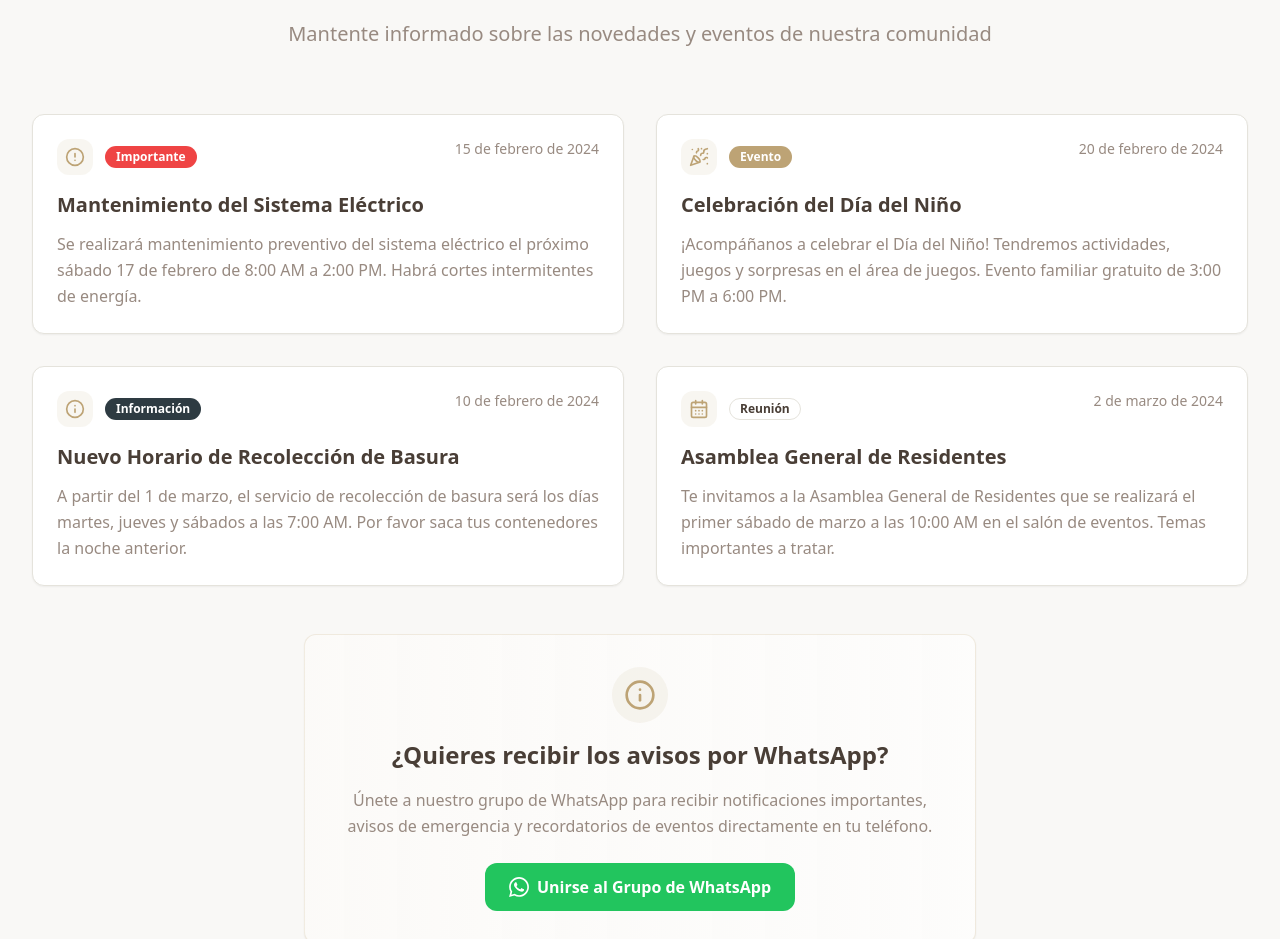
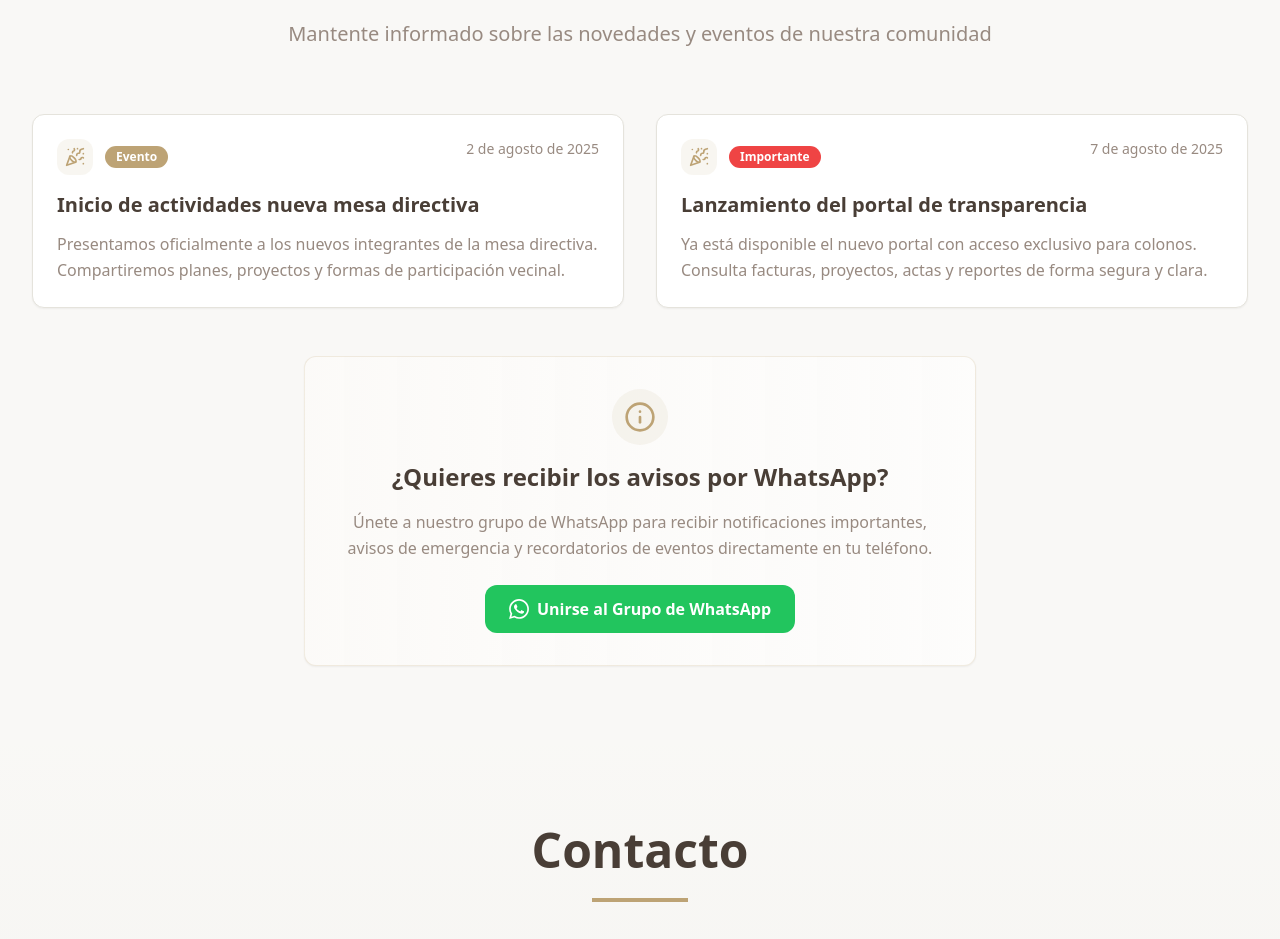
Before and after one commit to AdrianLonaFragoso/mision-antigua-portal, a React (Vite) app: page / in a window 1280 px wide. Shown: the part 5080-6019 px from the top of the page. Built offline with nearby package versions, Linux system fonts and the light colour scheme; the HTML template or start-up script is replaced by a standard one.

Commit message:
feat:avisos

```diff
--- a/src/components/AnnouncementsSection.tsx
+++ b/src/components/AnnouncementsSection.tsx
@@ -1,45 +1,46 @@
 import { Card, CardContent } from "@/components/ui/card";
 import { Badge } from "@/components/ui/badge";
-import { CalendarDays, AlertCircle, Info, PartyPopper } from "lucide-react";
+import { Info, PartyPopper } from "lucide-react";
 
 const AnnouncementsSection = () => {
   const announcements = [
     {
       id: 1,
-      type: "important",
-      title: "Mantenimiento del Sistema Eléctrico",
-      date: "2024-02-15",
+      type: "event",
+      title: "Inicio de actividades nueva mesa directiva",
+      date: "2025-08-02",
       content:
-        "Se realizará mantenimiento preventivo del sistema eléctrico el próximo sábado 17 de febrero de 8:00 AM a 2:00 PM. Habrá cortes intermitentes de energía.",
-      icon: AlertCircle,
+        "Presentamos oficialmente a los nuevos integrantes de la mesa directiva. Compartiremos planes, proyectos y formas de participación vecinal.",
+      icon: PartyPopper,
     },
     {
       id: 2,
-      type: "event",
-      title: "Celebración del Día del Niño",
-      date: "2024-02-20",
+      type: "important",
+      title: "Lanzamiento del portal de transparencia",
+      date: "2025-08-07",
       content:
-        "¡Acompáñanos a celebrar el Día del Niño! Tendremos actividades, juegos y sorpresas en el área de juegos. Evento familiar gratuito de 3:00 PM a 6:00 PM.",
+        "Ya está disponible el nuevo portal con acceso exclusivo para colonos. Consulta facturas, proyectos, actas y reportes de forma segura y clara.",
       icon: PartyPopper,
     },
-    {
-      id: 3,
-      type: "info",
-      title: "Nuevo Horario de Recolección de Basura",
-      date: "2024-02-10",
-      content:
-        "A partir del 1 de marzo, el servicio de recolección de basura será los días martes, jueves y sábados a las 7:00 AM. Por favor saca tus contenedores la noche anterior.",
-      icon: Info,
-    },
-    {
-      id: 4,
-      type: "meeting",
-      title: "Asamblea General de Residentes",
-      date: "2024-03-02",
-      content:
-        "Te invitamos a la Asamblea General de Residentes que se realizará el primer sábado de marzo a las 10:00 AM en el salón de eventos. Temas importantes a tratar.",
-      icon: CalendarDays,
-    },
+
+    // {
+    //   id: 3,
+    //   type: "info",
+    //   title: "Nuevo Horario de Recolección de Basura",
+    //   date: "2024-02-10",
+    //   content:
+    //     "A partir del 1 de marzo, el servicio de recolección de basura será los días martes, jueves y sábados a las 7:00 AM. Por favor saca tus contenedores la noche anterior.",
+    //   icon: Info,
+    // },
+    // {
+    //   id: 4,
+    //   type: "meeting",
+    //   title: "Asamblea General de Residentes",
+    //   date: "2024-03-02",
+    //   content:
+    //     "Te invitamos a la Asamblea General de Residentes que se realizará el primer sábado de marzo a las 10:00 AM en el salón de eventos. Temas importantes a tratar.",
+    //   icon: CalendarDays,
+    // },
   ];
 
   const getTypeColor = (type: string) => {
```
